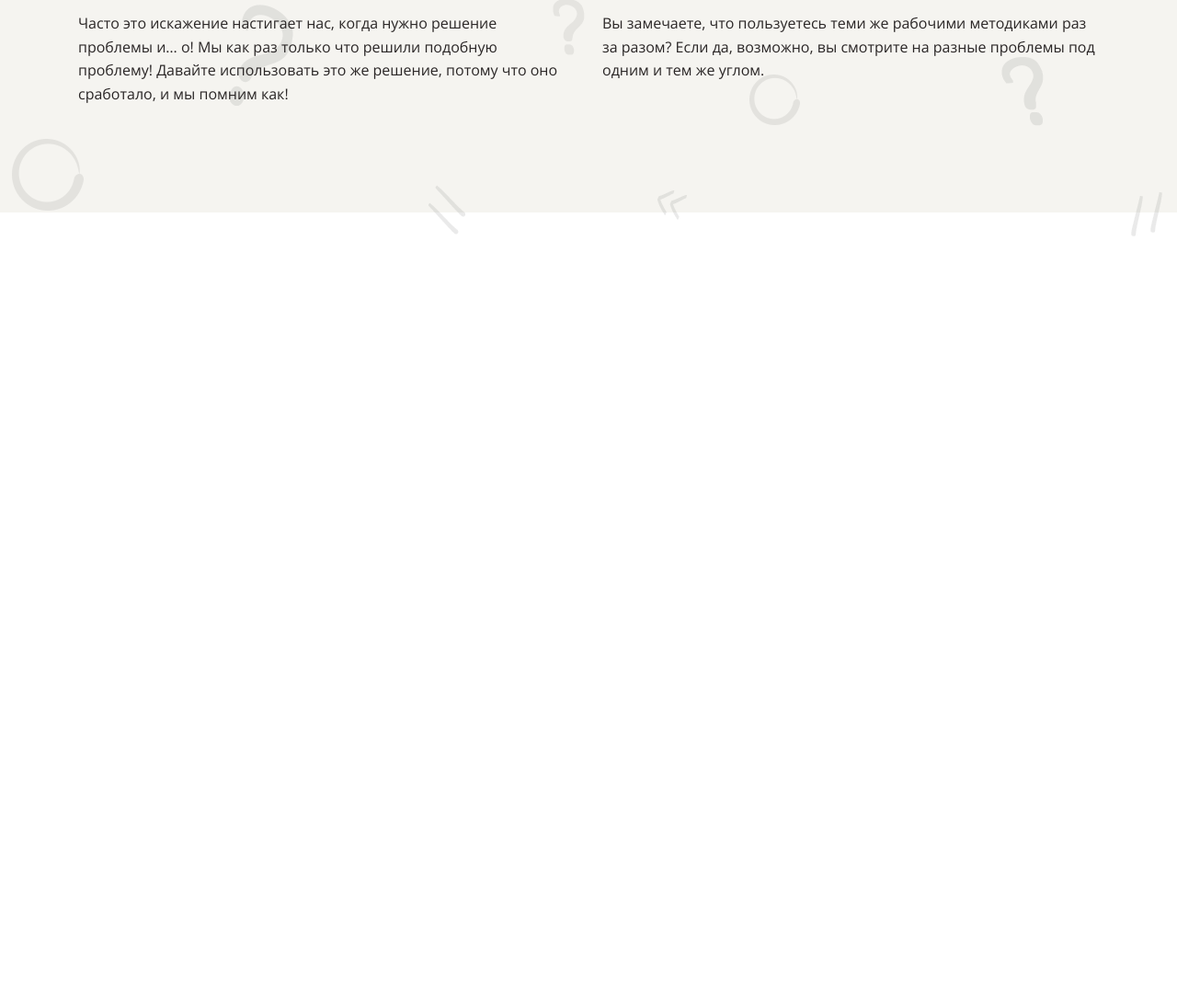
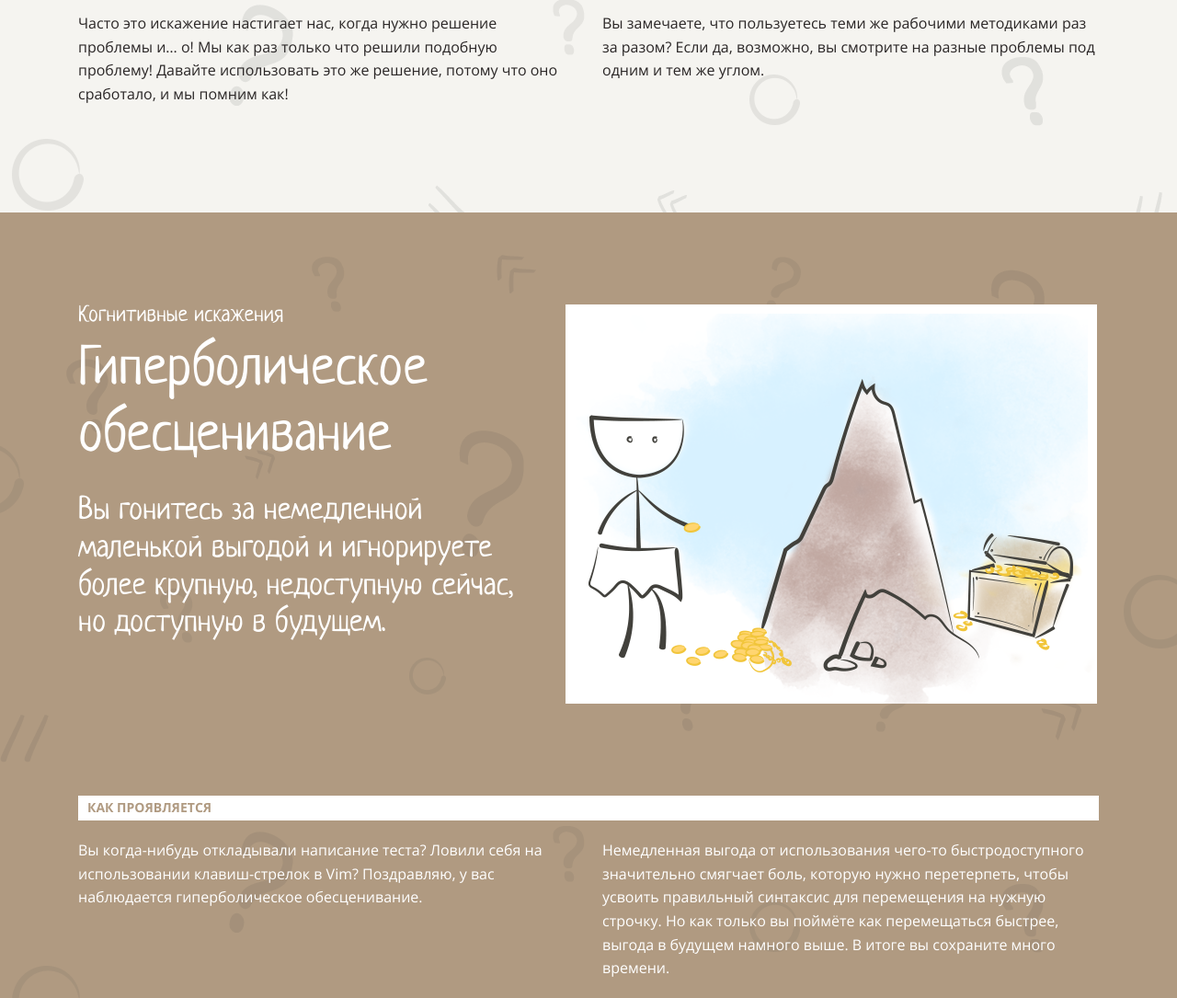
Before and after one commit to puzinka/layout-designer-project-lvl1, a website: page src/index.html in a window 1280 px wide. Shown: the part 5215-6300 px from the top of the page at 92% size. Before the commit the page ends 5515 px from the top, so only its background shows below. Drawn offline with Linux system fonts and the light colour scheme.

Commit message:
Step 9. Add section hyperbolic depreciation.

```diff
--- a/src/index.html
+++ b/src/index.html
@@ -47,7 +47,7 @@
                         <p class="card_h">Искажение новизны</p>
                         <p>Вы даёте более высокую оценку тем событиям, которые произошли недавно, и недооцениваете более старые.</p>
                     </a>
-                    <a class="card" href="#">
+                    <a class="card" href="#hyperbolic-depreciation">
                         <p class="card_number">4</p>
                         <p class="card_h">Гиперболическое обесценивание</p>
                         <p>Вы гонитесь за немедленной маленькой выгодой и игнорируете более крупную, недоступную сейчас, но доступную в будущем.</p>
@@ -102,6 +102,20 @@
                 <p class="breake-before">Вы замечаете, что пользуетесь теми же рабочими методиками раз за разом? Если да, возможно, вы смотрите на разные проблемы под одним и тем же углом.</p>
             </div>
         </div>
+        <div id="hyperbolic-depreciation" class="content white-color">
+            <div class="bg-img-dark"></div>
+            <div class="column-2 white-color">
+                <p class="font-size-24px margin">Когнитивные искажения</p>
+                <h2 class="white-color"><a name="hyperbolic-depreciation"></a>Гиперболическое обесценивание</h2>
+                <p class="font-size_h3">Вы гонитесь за немедленной<br>маленькой выгодой и игнорируете<br>более крупную, недоступную сейчас,<br>но доступную в будущем.</p>
+                <img src="styles/Img/4.png">
+                <h3>КАК ПРОЯВЛЯЕТСЯ</h3>
+            </div>
+            <div class="column-2 white-color">
+                <p>Вы когда-нибудь откладывали написание теста? Ловили себя на использовании клавиш-стрелок в Vim? Поздравляю, у вас наблюдается гиперболическое обесценивание.</p>
+                <p class="breake-before">Немедленная выгода от использования чего-то быстродоступного значительно смягчает боль, которую нужно перетерпеть, чтобы усвоить правильный синтаксис для перемещения на нужную строчку. Но как только вы поймёте как перемещаться быстрее, выгода в будущем намного выше. В итоге вы сохраните много времени.</p>
+            </div>
+        </div>
 
    </body>
 </html>
--- a/src/styles/style.css
+++ b/src/styles/style.css
@@ -346,3 +346,31 @@ main p{
 #distortion-of-novelty h2{
   margin-bottom: 25px;
 }
+
+/*-------------------------------HYPERBOLIC DEPRECIATION-----------------------------*/
+#hyperbolic-depreciation{
+  position: relative;
+}
+#hyperbolic-depreciation div:nth-child(2){
+  font-family:"Neucha";
+}
+#hyperbolic-depreciation h3{
+  background: var(--white);
+  font-family:"OpenSans-Bold";
+  color:var(--brown);
+  font-size: 14px;
+  padding: 5px 0px 5px 10px;
+  column-span: all;
+  margin-top: 100px;
+  margin-bottom: 20px;
+}
+#hyperbolic-depreciation img{
+  vertical-align: middle;
+  margin-left: -40px;
+}
+.margin{
+  margin-bottom: 10px;
+}
+#hyperbolic-depreciation h2{
+  margin-bottom: 25px;
+}
```
Also changed, not shown: src/styles/Img/4.png (added).
